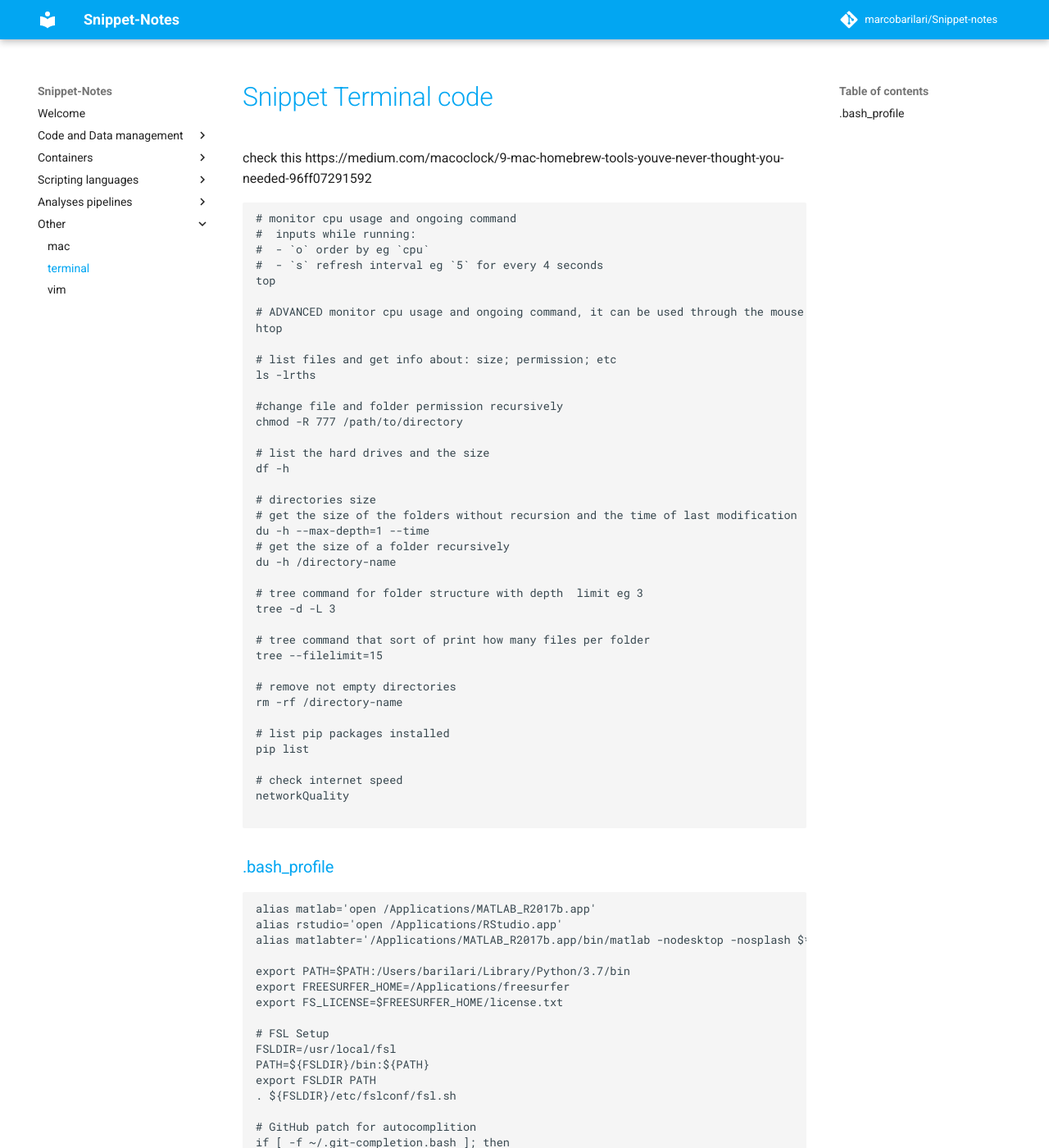
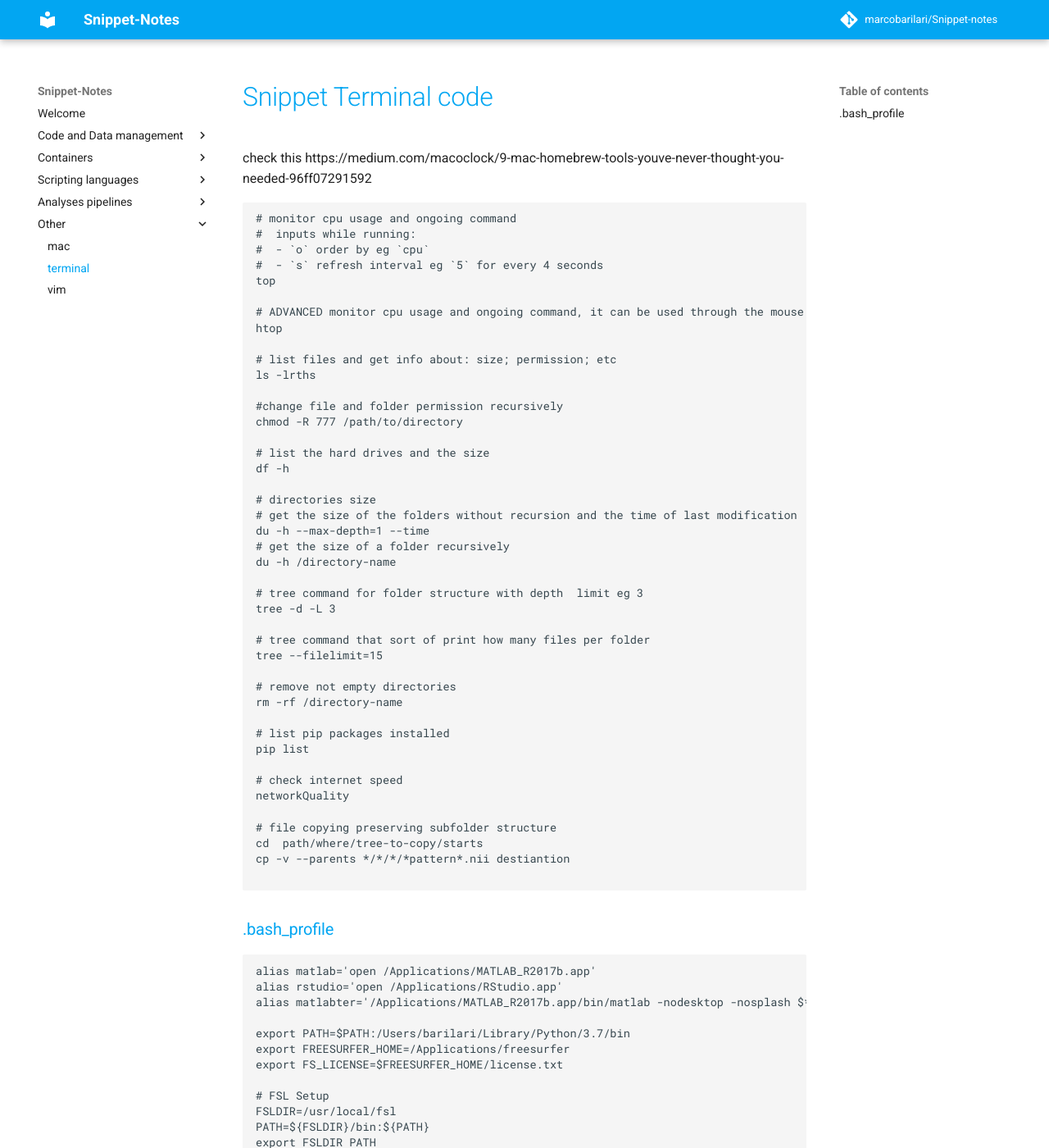
Before and after one commit to marcobarilari/Snippet-notes, an MkDocs documentation site: the page built from docs/terminal.md, in a window 1280 px wide and 1400 px high. Shown: the whole window at 82% size. Built offline with MkDocs 1.6.1 and Material for MkDocs 9.7.7, drawn with Linux system fonts in a browser that asks for light colours; comment, search, counter and statistics services are not loaded.

Commit message:
Update terminal.md

````diff
--- a/docs/terminal.md
+++ b/docs/terminal.md
@@ -42,6 +42,10 @@ pip list
 # check internet speed
 networkQuality
 
+# file copying preserving subfolder structure
+cd  path/where/tree-to-copy/starts
+cp -v --parents */*/*/*pattern*.nii destiantion
+
 ```
 
 ### .bash_profile
````
